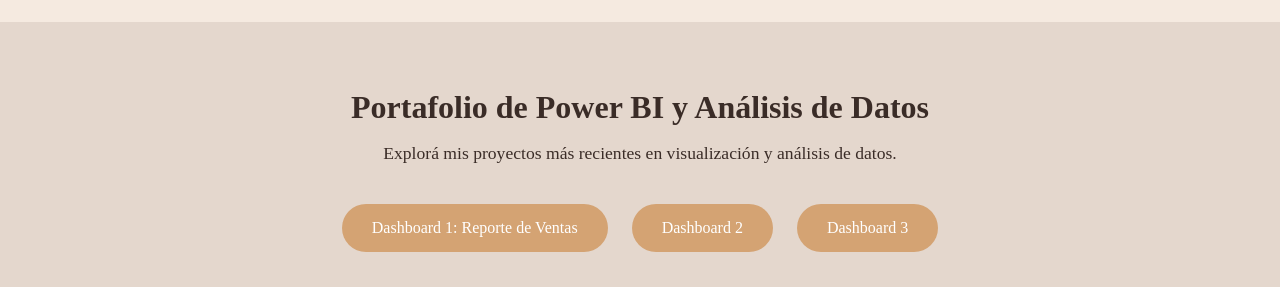
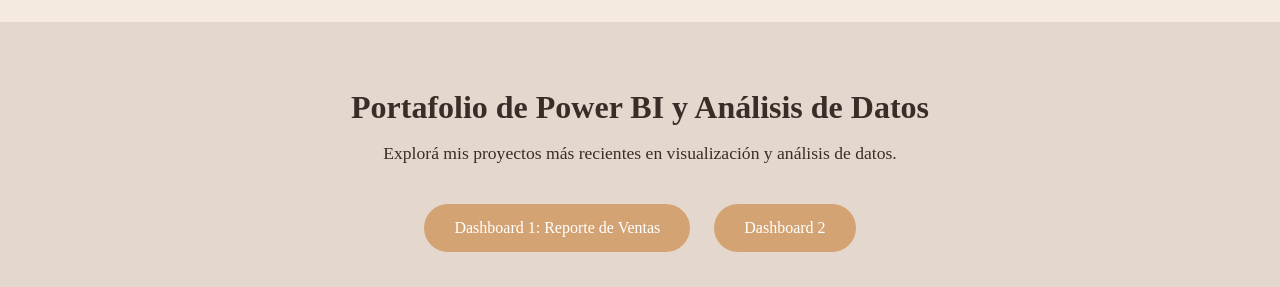
Before and after one commit to pilarstrumia/pilar_coronel.github.io, a plain HTML site: page index.html in a window 1280 px wide. Shown: the part 294-581 px from the top of the page. Drawn offline with Linux system fonts and the light colour scheme.

Commit message:
Update index.html

```diff
--- a/index.html
+++ b/index.html
@@ -92,8 +92,8 @@
     <p>Explorá mis proyectos más recientes en visualización y análisis de datos.</p>
 
     <a href="https://youtu.be/cJG-ylvJUQA" class="boton" target="_blank">Dashboard 1: Reporte de Ventas</a>
-    <a href="#" class="boton">Dashboard 2</a>
-    <a href="#" class="boton">Dashboard 3</a>
+    <a href="https://youtu.be/A-rUDaC4X3I?si=O602qRp14PIwYxS-" class="boton" target="_blank">Dashboard 2</a>
+    <!-- Botón Dashboard 3 eliminado -->
     <br><br>
     <div style="display: flex; gap: 10px; align-items: center; justify-content: center;">
       <a href="cv.pdf" class="boton" target="_blank">Descargar CV</a>
```
Lines whose indentation alone changed are shown as unchanged.
